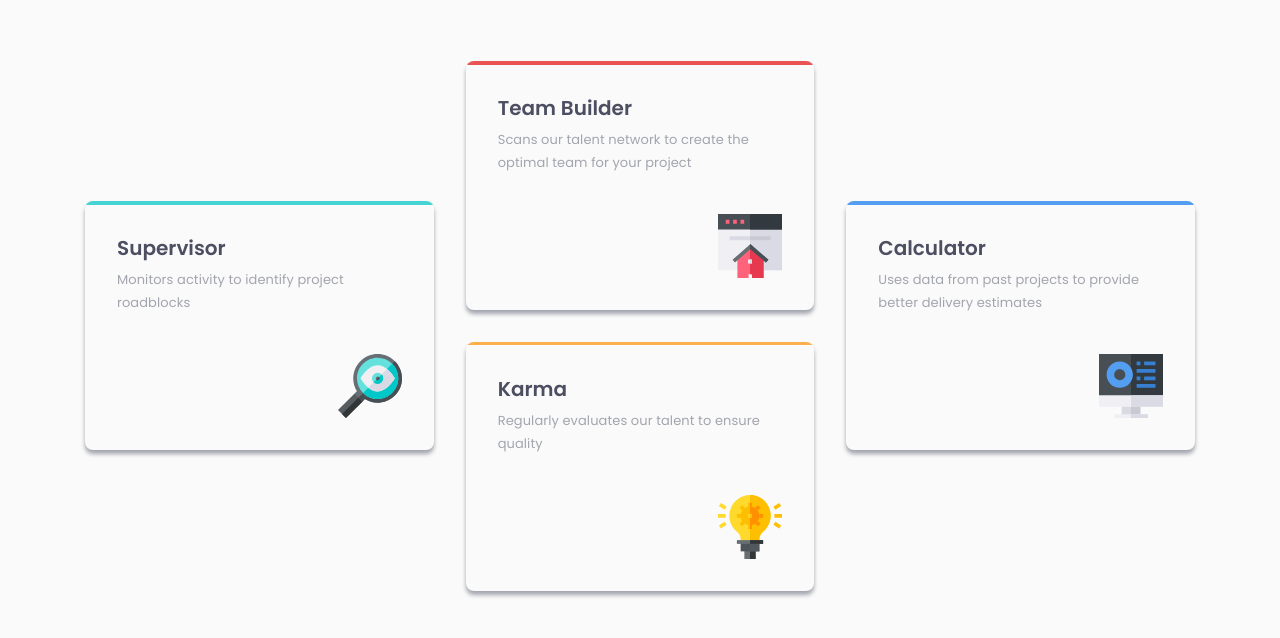
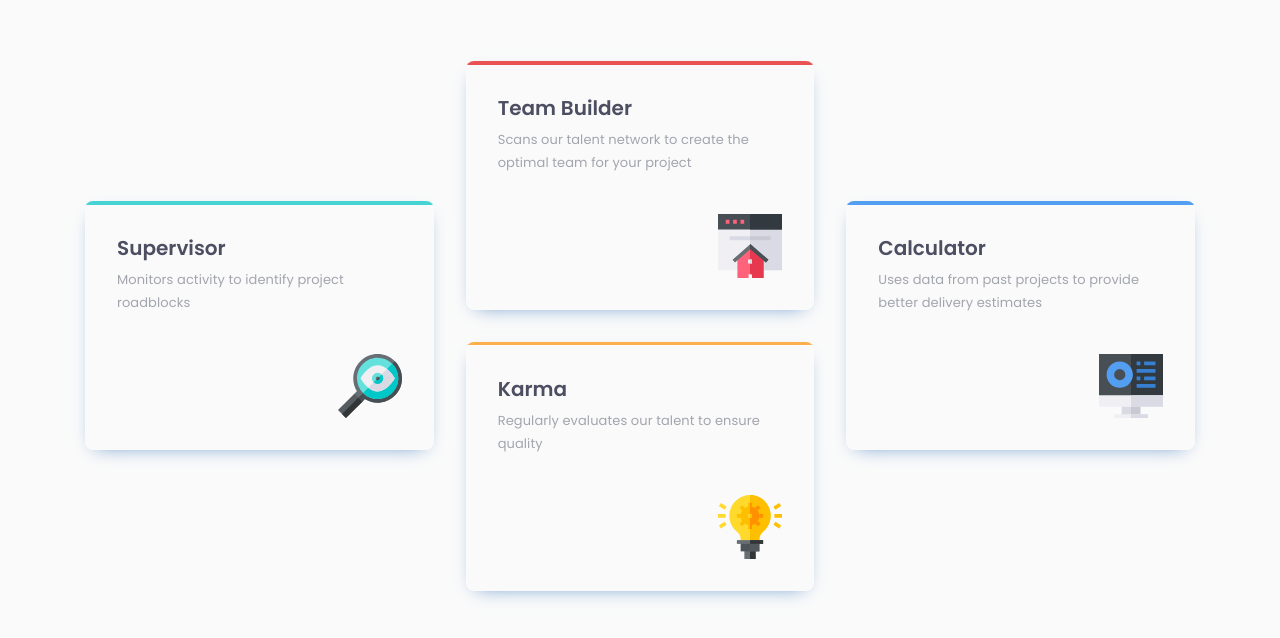
Before and after one commit to jrgenweb/four-card-feature-section-master, a plain HTML site: page index.html in a window 1280 px wide. Shown: the part 260-898 px from the top of the page. Drawn offline with Linux system fonts and the light colour scheme.

Commit message:
box-shadow modified

```diff
--- a/assets/css/style.css
+++ b/assets/css/style.css
@@ -82,7 +82,9 @@ h3 {
 .card {
     padding: 1.75rem;
     border-radius: 0.5rem;
-    box-shadow: 0px 4px 4px 0px var(--color-neutral-200);
+    /* box-shadow: 0px 4px 4px 0px var(--color-neutral-200); */
+
+    box-shadow: 0px 6px 18px -10px hsl(212, 50%, 56%);
     display: flex;
     flex-direction: column;
     position: relative;
```
